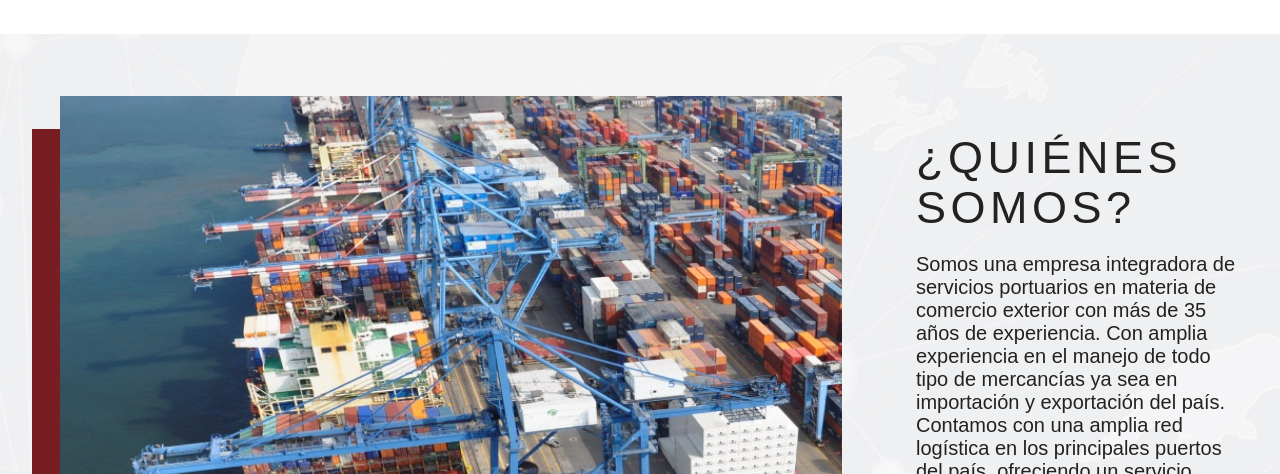
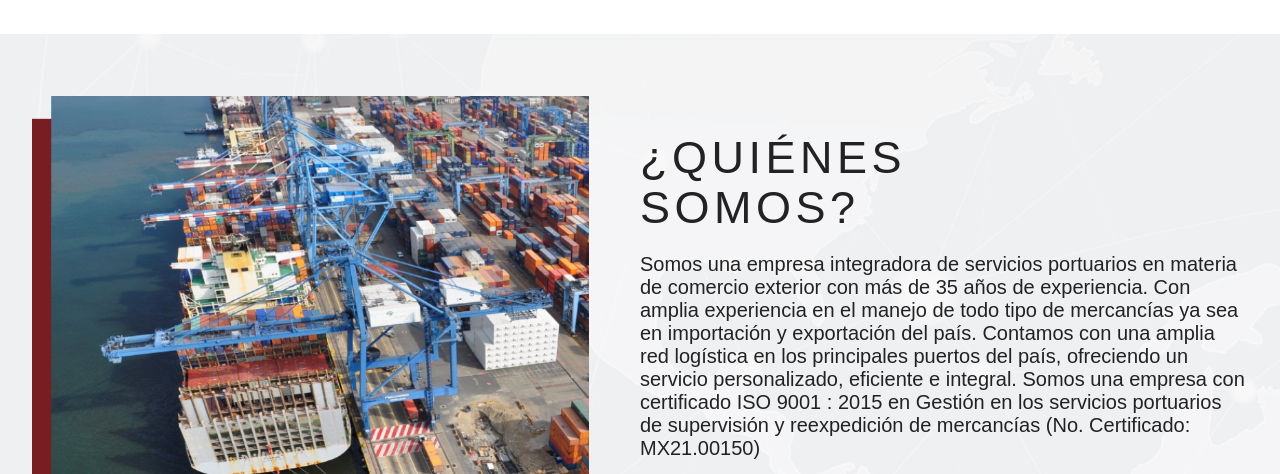
Before and after one commit to kaleblv/tramitadora-site, a website built with Parcel: page index.html in a window 1280 px wide. Shown: the part 819-1293 px from the top of the page. Built offline with nearby package versions, Linux system fonts and the light colour scheme.

Commit message:
hecho layout fix

```diff
--- a/css/main.css
+++ b/css/main.css
@@ -336,6 +336,10 @@ textarea {
 .company-info-wrapper {
   flex-direction: column;
   justify-content: space-between;
+}
+
+.company-info-wrapper, .company-img-wrapper {
+  width: 50%;
 }
 
 .slider {
--- a/index.html
+++ b/index.html
@@ -57,7 +57,9 @@
     </section>
     <section class="company">
       <div class="company-wrapper">
-        <img src="./img/company-img-transparent.png" alt="company section img" >
+        <div class="company-img-wrapper">
+          <img src="./img/company-img-transparent.png" alt="company section img" >
+        </div>
         <div class="company-info-wrapper">
           <div>
             <h2 class="heading-font company__title">¿QUIÉNES <br>SOMOS?</h2>
```
